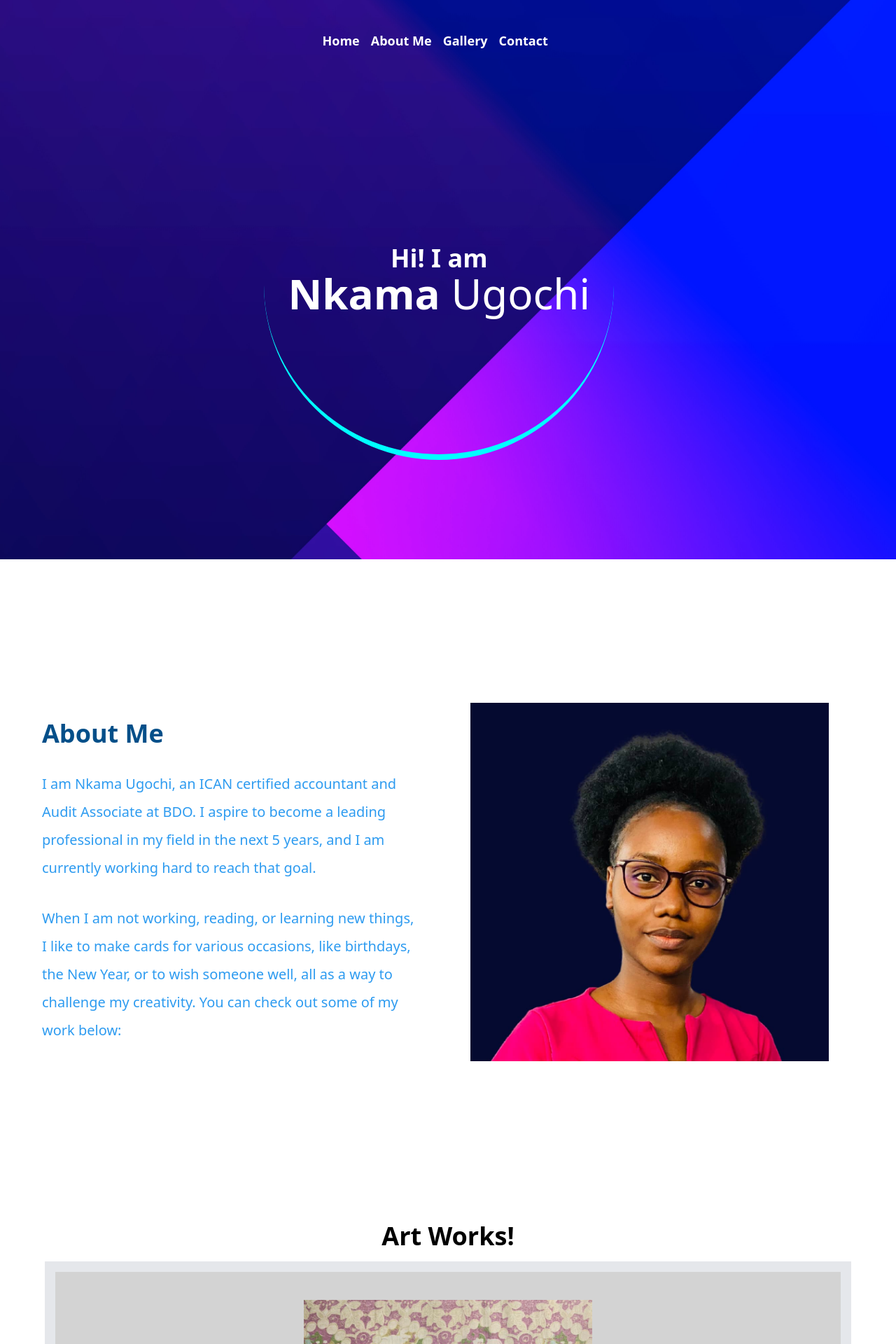
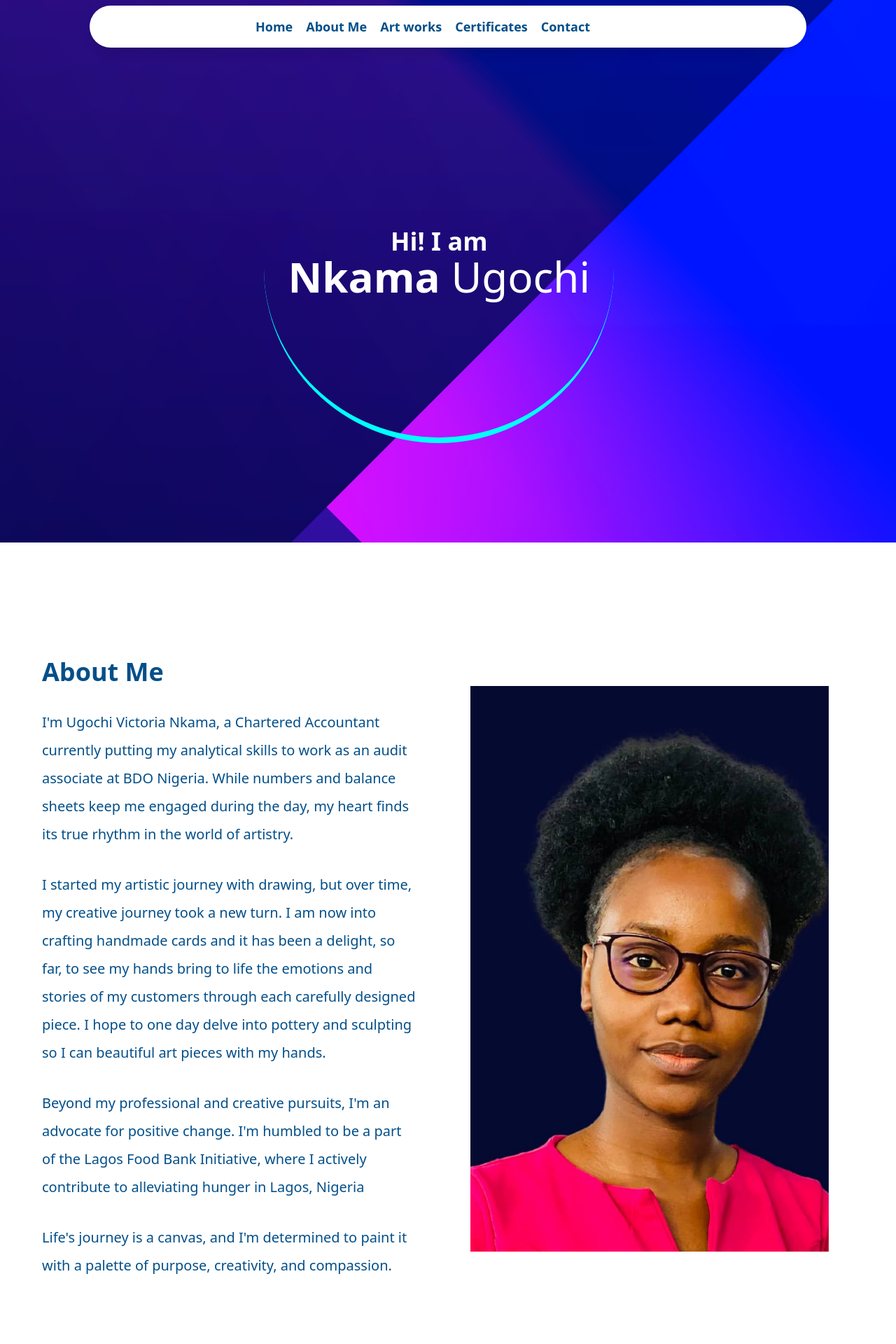
Before and after one commit to NkamaWilliams/ugochi-portfolio, a Next.js app: page / in a window 1280 px wide. Shown: the top 1920 px of the page at 70% size. Built offline with nearby package versions, Linux system fonts and the light colour scheme.

Commit message:
Updated about me content and navbar

```diff
--- a/pages/index.tsx
+++ b/pages/index.tsx
@@ -57,7 +57,6 @@ export default function Home() {
     let gallery = document.querySelector(".gallery")
     setState((state + amnt) >= 0? (state + amnt) % galleryImages.length : galleryImages.length - 1)
     console.log(state)
-    // gallery?.setAttribute('src', '/images/'+galleryImages[state])
   }
 
   const contact = (info: string[]) =>{
@@ -75,22 +74,23 @@ export default function Home() {
   return (
     <main className="bg-white">
 
-      <nav className='sticky top-0 z-10 p-2 bg-white sm:relative sm:bg-transparent sm:top-4 w-full max-w-5xl lg:left-1/2 lg:-translate-x-1/2 flex justify-between sm:justify-center items-center'>
+      <nav className='sticky top-0 z-40 m-auto p-2 bg-white w-full max-w-5xl flex justify-between sm:justify-center xl:rounded-[50px] xl:top-2 shadow-lg items-center'>
           <a className='sm:hidden w-16 mx-4 pt-[0.4rem] box-border block rounded-full aspect-square text-center font-semibold text-4xl text-light-blue relative' href="#">
               {/* <Image className='rounded-full' alt='warrior' src='/images/warrior.jpeg' fill objectFit='contain'/> */}
             </a>
 
-          <div className='h-max mx-4 flex flex-col sm:block sm:w-3/4 sm:box-border'>
+          <div className='h-max mx-4 flex flex-col sm:block sm:w-5/6 sm:box-border'>
             <div onClick={toggleMenu} className='ml-auto sm:hidden'>
               <Image src='/images/icon-hamburger.svg' alt='menu-toggle' width={34} height={64} className='menu'/>
             </div>
 
-            <div onClick={toggleMenu} className='hidden dropdown absolute w-full h-screen sm:h-full p-5 bg-transparent-black top-full left-1/2 -translate-x-1/2 shadow-xl sm:relative sm:flex sm:justify-end sm:max-w-3xl sm:left-0 sm:top-0 sm:-translate-x-0 sm:w-full sm:shadow-none sm:bg-transparent'>
-              <div className='bg-white max-w-[375px] w-[90%] m-auto sm:flex sm:bg-transparent'>
-                <a href='#' className='block px-8 py-4 font-semibold text-lg text-dark-blue hover:bg-dark-blue sm:text-white hover:text-cyan sm:inline sm:p-0 sm:mx-2  sm:hover:bg-transparent'>Home</a>
-                <a href='#about' className='block px-8 py-4 font-semibold text-lg text-dark-blue hover:bg-dark-blue sm:text-white hover:text-cyan sm:inline sm:p-0 sm:mx-2  sm:hover:bg-transparent'>About Me</a>
-                <a href='#gallery' className='block px-8 py-4 font-semibold text-lg text-dark-blue hover:bg-dark-blue sm:text-white hover:text-cyan sm:inline sm:p-0 sm:mx-2  sm:hover:bg-transparent'>Gallery</a>
-                <a href='#contact' className='block px-8 py-4 font-semibold text-lg text-dark-blue hover:bg-dark-blue sm:text-white hover:text-cyan sm:inline sm:p-0 sm:mx-2  sm:hover:bg-transparent'>Contact</a>
+            <div onClick={toggleMenu} className='hidden dropdown absolute w-full h-screen sm:h-full p-2 bg-transparent-black top-full left-1/2 -translate-x-1/2 shadow-xl sm:relative sm:flex sm:justify-end sm:max-w-3xl sm:left-0 sm:top-0 sm:-translate-x-0 sm:w-full sm:shadow-none sm:bg-transparent'>
+              <div className='bg-white max-w-[500px] w-[90%] m-auto sm:flex sm:justify-evenly sm:bg-transparent'>
+                <a href='#' className='block px-8 py-4 font-semibold text-lg text-dark-blue hover:bg-dark-blue hover:text-cyan sm:inline sm:p-0 sm:mx-2  sm:hover:bg-transparent'>Home</a>
+                <a href='#about' className='block px-8 py-4 font-semibold text-lg text-dark-blue hover:bg-dark-blue hover:text-cyan sm:inline sm:p-0 sm:mx-2  sm:hover:bg-transparent'>About Me</a>
+                <a href='#gallery' className='block px-8 py-4 font-semibold text-lg text-dark-blue hover:bg-dark-blue hover:text-cyan sm:inline sm:p-0 sm:mx-2  sm:hover:bg-transparent'>Art works</a>
+                <a href='#certificates' className='block px-8 py-4 font-semibold text-lg text-dark-blue hover:bg-dark-blue hover:text-cyan sm:inline sm:p-0 sm:mx-2  sm:hover:bg-transparent'>Certificates</a>
+                <a href='#contact' className='block px-8 py-4 font-semibold text-lg text-dark-blue hover:bg-dark-blue hover:text-cyan sm:inline sm:p-0 sm:mx-2  sm:hover:bg-transparent'>Contact</a>
               </div>
             </div>
           </div>
@@ -108,13 +108,18 @@ export default function Home() {
         </div>
       </header>
 
-      <section id='about' className='flex flex-col sm:flex-row justify-around mt-10 text-light-blue sm:p-10'>
+      <section id='about' className='flex flex-col sm:flex-row justify-around mt-10 text-dark-blue sm:p-10'>
         <div className='w-full sm:w-[48%] px-5 flex items-center'>
           <div>
             <h2 className='text-4xl font-semibold text-dark-blue'>About Me</h2>
-            <p className='text-xl leading-loose mt-8'>I am Nkama Ugochi, an ICAN certified accountant and Audit Associate at BDO. I aspire to become a leading professional in my field in the next 5 years, and I am currently working hard to reach that goal.</p>
+            <p className='text-xl leading-loose mt-8'>I&apos;m Ugochi Victoria Nkama, a Chartered Accountant currently putting my analytical skills to work as an audit associate at BDO Nigeria. While numbers and balance sheets keep me engaged during the day, my heart finds its true rhythm in the world of artistry.
+            </p>
 
-            <p className='text-xl leading-loose mt-8'>When I am not working, reading, or learning new things, I like to make cards for various occasions, like birthdays, the New Year, or to wish someone well, all as a way to challenge my creativity. You can check out some of my work below:</p>
+            <p className='text-xl leading-loose mt-8'>I started my artistic journey with drawing, but over time, my creative journey took a new turn. I am now into crafting handmade cards and it has been a delight, so far, to see my hands bring to life the emotions and stories of my customers through each carefully designed piece. I hope to one day delve into pottery and sculpting so I can beautiful art pieces with my hands.</p>
+
+            <p className='text-xl leading-loose mt-8'>Beyond my professional and creative pursuits, I&apos;m an advocate for positive change. I&apos;m humbled to be a part of the Lagos Food Bank Initiative, where I actively contribute to alleviating hunger in Lagos, Nigeria</p>
+
+            <p className='text-xl leading-loose mt-8'>Life&apos;s journey is a canvas, and I&apos;m determined to paint it with a palette of purpose, creativity, and compassion.</p>
           </div>
         </div>
 
```
